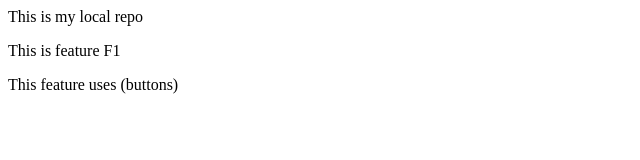
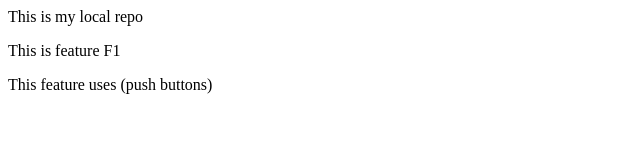
Before and after one commit to maneetbakshi/Demo2_Local, a plain HTML site: page index.html in a window 1280 px wide. Shown: the full height of the page, 0-640 px from the left. Drawn offline with Linux system fonts and the light colour scheme.

Commit message:
push buttons

```diff
--- a/index.html
+++ b/index.html
@@ -1,3 +1,3 @@
 <p>This is my local repo</p>
 <p>This is feature F1</p>
-<p>This feature uses (buttons)</p>
+<p>This feature uses (push buttons)</p>
```
